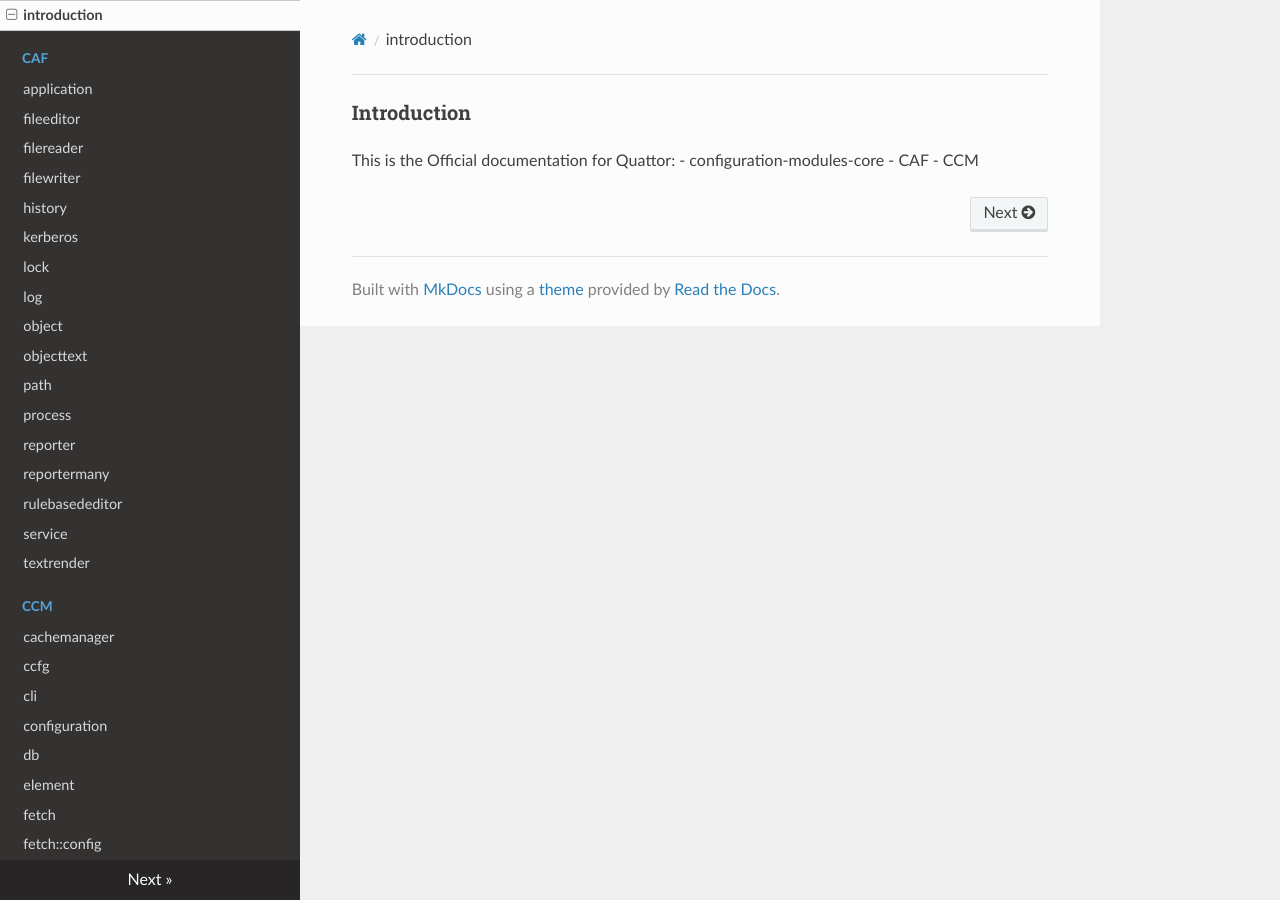
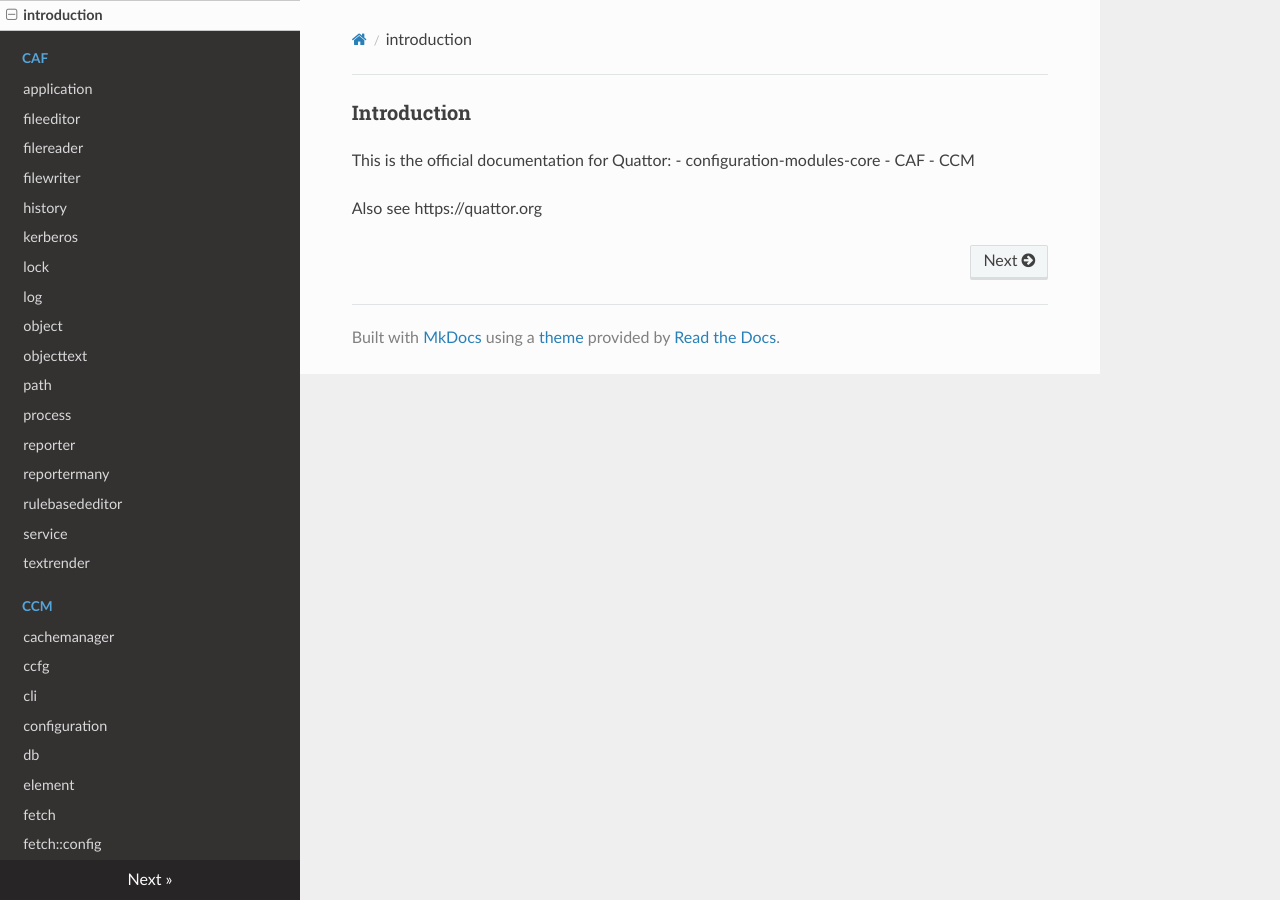
Before and after one commit to wdpypere/documentation, an MkDocs documentation site: the page built from docs/index.md, in a window 1280 px wide. Built offline with MkDocs 1.6.1, drawn with Linux system fonts in a browser that asks for light colours; nearby versions of some CDN libraries; old or Windows-style settings are respelled for this version of MkDocs.

Commit message:
link to quattor.org

```diff
--- a/docs/index.md
+++ b/docs/index.md
@@ -1,6 +1,8 @@
 ### Introduction
 
-This is the Official documentation for Quattor:
+This is the official documentation for Quattor:
  - configuration-modules-core
  - CAF
  - CCM
+
+Also see https://quattor.org
```
